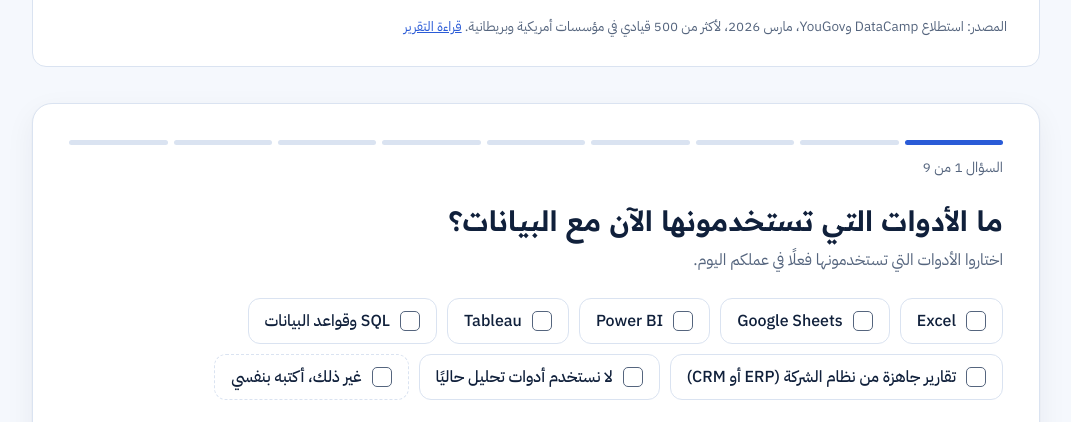
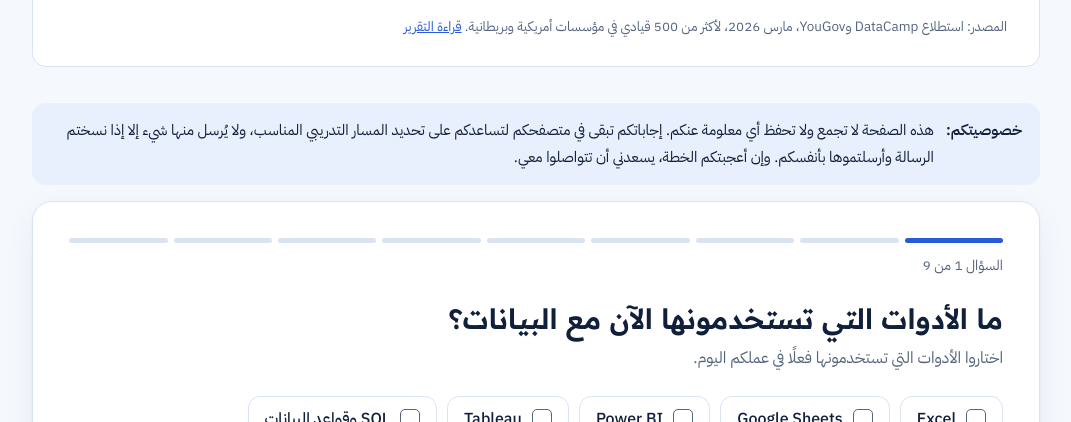
Before and after one commit to AnnSaid/data-culture, a plain HTML site: page index.html in a window 1280 px wide. Shown: the part 678-1100 px from the top of the page, without its empty margins (104-1175 px from the left). Drawn offline with Linux system fonts and the light colour scheme.

Commit message:
Modify privacy statement and message copy instructions
Updated privacy notice and adjusted message instructions.

```diff
--- a/index.html
+++ b/index.html
@@ -90,6 +90,8 @@ a{color:var(--accent-ink)}
 .src{margin-top:18px;font-size:13.5px;color:var(--muted)}
 
 /* wizard */
+.privacy{display:flex;gap:12px;align-items:flex-start;background:var(--accent-soft);border-radius:var(--r);padding:14px 18px;margin-bottom:16px;font-size:15px;line-height:1.8}
+.privacy b{font-weight:600;white-space:nowrap}
 .card{background:var(--surface);border:1px solid var(--line);border-radius:20px;box-shadow:var(--shadow);padding:clamp(20px,4vw,36px)}
 .progress{display:flex;gap:6px;margin-bottom:10px}
 .progress i{flex:1;height:5px;border-radius:3px;background:var(--line)}
@@ -240,6 +242,7 @@ textarea:focus,input[type=text]:focus{outline:2px solid var(--accent-ink);outlin
   </section>
 
   <section id="start" aria-label="تصميم البرنامج">
+    <p class="privacy"><b>خصوصيتكم:</b><span>هذه الصفحة لا تجمع ولا تحفظ أي معلومة عنكم. إجاباتكم تبقى في متصفحكم لتساعدكم على تحديد المسار التدريبي المناسب، ولا يُرسل منها شيء إلا إذا نسختم الرسالة وأرسلتموها بأنفسكم. وإن أعجبتكم الخطة، يسعدني أن تتواصلوا معي.</span></p>
     <div class="card" id="wizard"></div>
   </section>
 
@@ -585,7 +588,7 @@ function renderResult(){
   var ow=ownWords();
   if(ow.length)html+='<div class="panel note"><h3>ما كتبتموه بأنفسكم</h3><ul>'+ow.map(function(x){return '<li>'+esc(x)+'</li>'}).join('')+'</ul><p style="margin-top:12px;font-size:14.5px">ستراجع م. آن ما كتبتموه وتخصص الخطة وفقه.</p></div>';
   html+='</aside></div>';
-  html+='<section class="cta" aria-labelledby="ctah"><h2 id="ctah">الخطوة التالية: جلسة تعريفية مدتها 30 دقيقة</h2><p>نراجع فيها الخطة معًا ونعدّلها بحسب واقع فريقكم. هذه رسالة جاهزة تتضمن اختياراتكم، انسخوها وأرسلوها إلى م. آن عبر LinkedIn.</p><label class="sr" for="msg">نص الرسالة</label><textarea id="msg" readonly></textarea><div class="cta-row"><button type="button" class="btn btn-signal" id="copy">نسخ الرسالة</button><a class="btn btn-ghost" href="'+LINKEDIN+'" target="_blank" rel="noopener" dir="ltr">Ann on LinkedIn</a><span class="status" id="status" role="status"></span></div></section>';
+  html+='<section class="cta" aria-labelledby="ctah"><h2 id="ctah">الخطوة التالية: جلسة تعريفية مدتها 30 دقيقة</h2><p>نراجع فيها الخطة معًا ونعدّلها بحسب واقع فريقكم. هذه رسالة جاهزة تتضمن اختياراتكم. لا يُرسل شيء تلقائيًا، فإن رغبتم في التواصل انسخوها وأرسلوها إلى م. آن عبر LinkedIn.</p><label class="sr" for="msg">نص الرسالة</label><textarea id="msg" readonly></textarea><div class="cta-row"><button type="button" class="btn btn-signal" id="copy">نسخ الرسالة</button><a class="btn btn-ghost" href="'+LINKEDIN+'" target="_blank" rel="noopener" dir="ltr">Ann on LinkedIn</a><span class="status" id="status" role="status"></span></div></section>';
   html+='<div class="edit"><button type="button" class="btn btn-ghost" id="edit">تعديل الإجابات</button></div>';
   res.innerHTML=html;
   $('#msg').value=buildMsg(b);
```
